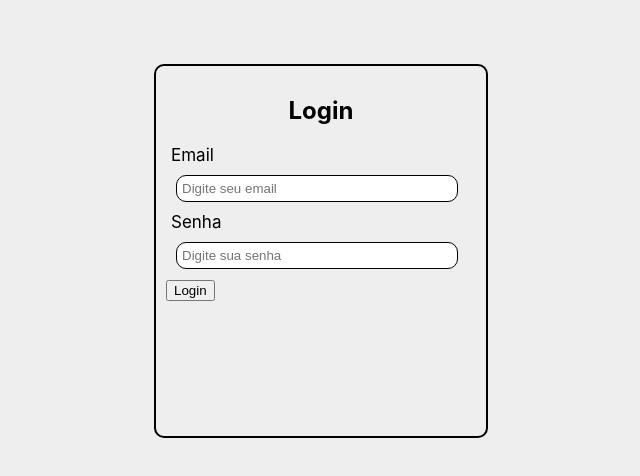
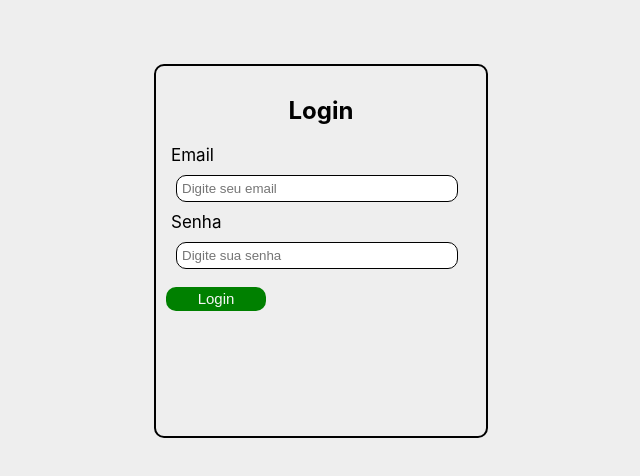
Before and after one commit to Geronilton/gerenciador_de_produtos, a React (Create React App) app: page /login in a window 1280 px wide. Shown: the top 476 px of the page, without its empty margins (319-959 px from the left). Built offline with nearby package versions, Linux system fonts and the light colour scheme.

Commit message:
reaproveitei codigo

```diff
--- a/src/components/cadastro/cadastro.css
+++ b/src/components/cadastro/cadastro.css
@@ -37,7 +37,7 @@ h2{
 }
 
 
-.buttonCadastrar{
+.buttonSubmit{
     margin-top: 8px;
     width: 100px;
     height: 24px;
@@ -49,13 +49,12 @@ h2{
     border: 0;
     font-size: 15px;
     cursor: pointer;
-    text-align: center;
 }
 
-.buttonCadastrar:focus {
+.buttonSubmit:focus {
     outline: none;
 }
 
-.buttonCadastrar:active {
+.buttonSubmit:active {
     transform: scale(0.95);
 }
--- a/src/components/cadastro/cadastro.js
+++ b/src/components/cadastro/cadastro.js
@@ -67,7 +67,7 @@ const Cadastro = () => {
           <br />
 
           <button
-            className="buttonCadastrar"
+            className="buttonSubmit"
             type="button"
             onClick={cadastrar}
           >
```
